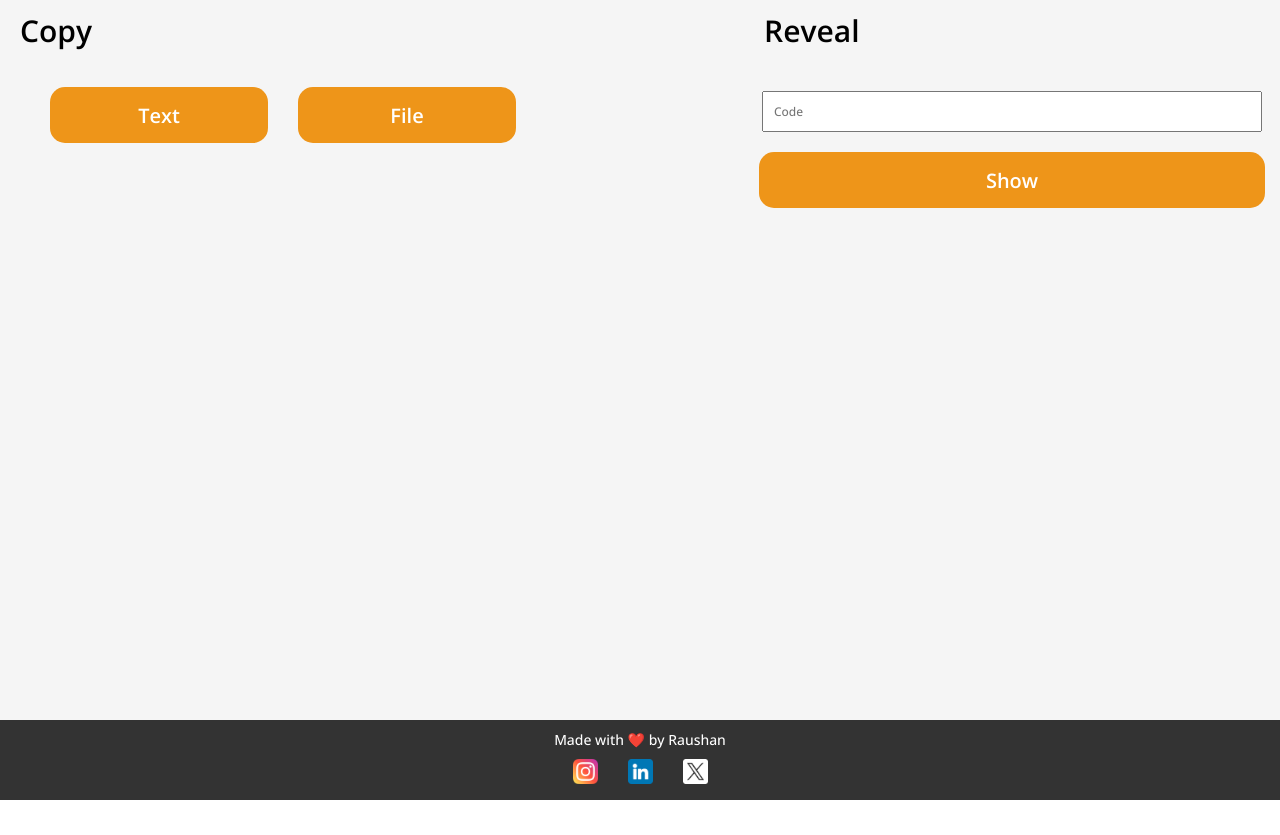
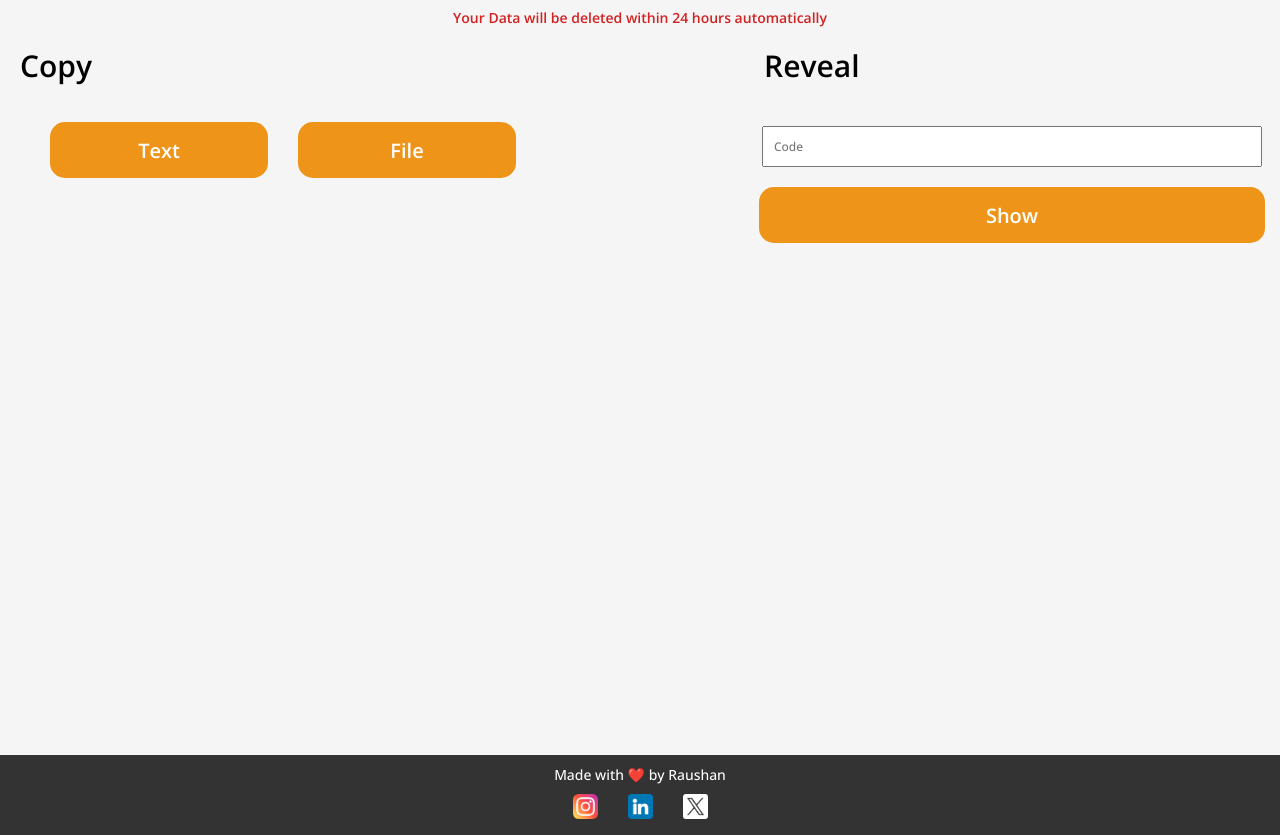
Before and after one commit to Raushan0300/clipboard-frontend, a React (Vite) app: page / in a window 1280 px wide. Before the commit the page ends 800 px from the top, so only its background shows below. Built offline with nearby package versions, Linux system fonts and the light colour scheme.

Commit message:
Add home notice text to display data deletion message in Home.tsx and Home.css

```diff
--- a/src/Home/Home.css
+++ b/src/Home/Home.css
@@ -180,6 +180,16 @@
   text-align: center;
   line-height: 20px;
 }
+.homeNoticeText{
+  font-size: 14px;
+  font-weight: 600;
+  font-family: "Open Sans";
+  text-align: center;
+  padding: 1vh;
+  color: #d22222;
+  background-color: #f5f5f5;
+
+}
 
 @media screen and (max-width: 768px) {
   .homeMainDiv {
--- a/src/Home/Home.tsx
+++ b/src/Home/Home.tsx
@@ -113,6 +113,8 @@ const Home = () => {
 
 
   return (
+    <>
+    <div className="homeNoticeText">Your Data will be deleted within 24 hours automatically</div>
     <div className="homeMainDiv">
       <div className="homeLeftDiv">
         <div className="homeTitleText">Copy</div>
@@ -239,6 +241,7 @@ const Home = () => {
         )}
       </div>
     </div>
+    </>
   );
 };
 
```
